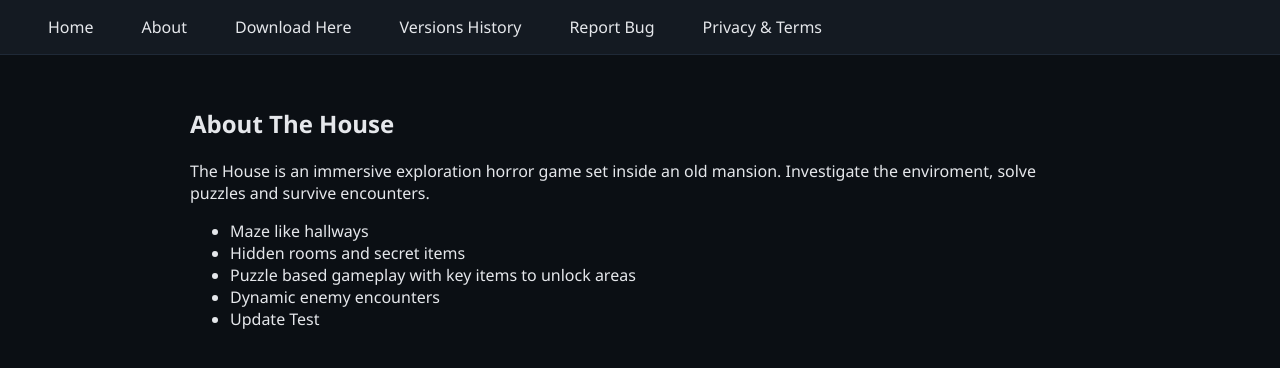
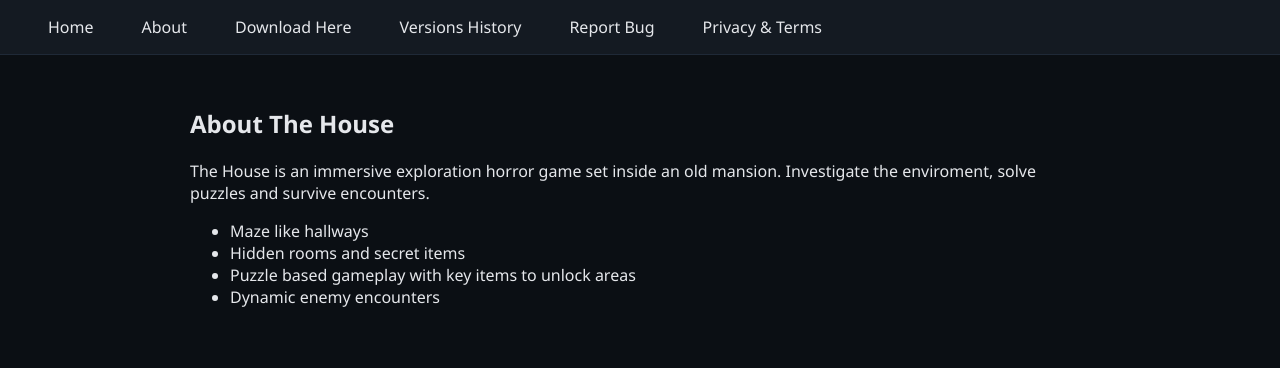
Before and after one commit to Ld354/the-house-horror-game, a plain HTML site: page about.html in a window 1280 px wide. Drawn offline with Linux system fonts and the light colour scheme.

Commit message:
Update About page content
Removed an outdated item from the features list.

```diff
--- a/about.html
+++ b/about.html
@@ -36,7 +36,6 @@
                     <li>Hidden rooms and secret items</li>
                     <li>Puzzle based gameplay with key items to unlock areas</li>
                     <li>Dynamic enemy encounters</li>
-                    <li>Update Test</li>
                 </ul>
             </section>
         </main>
```
